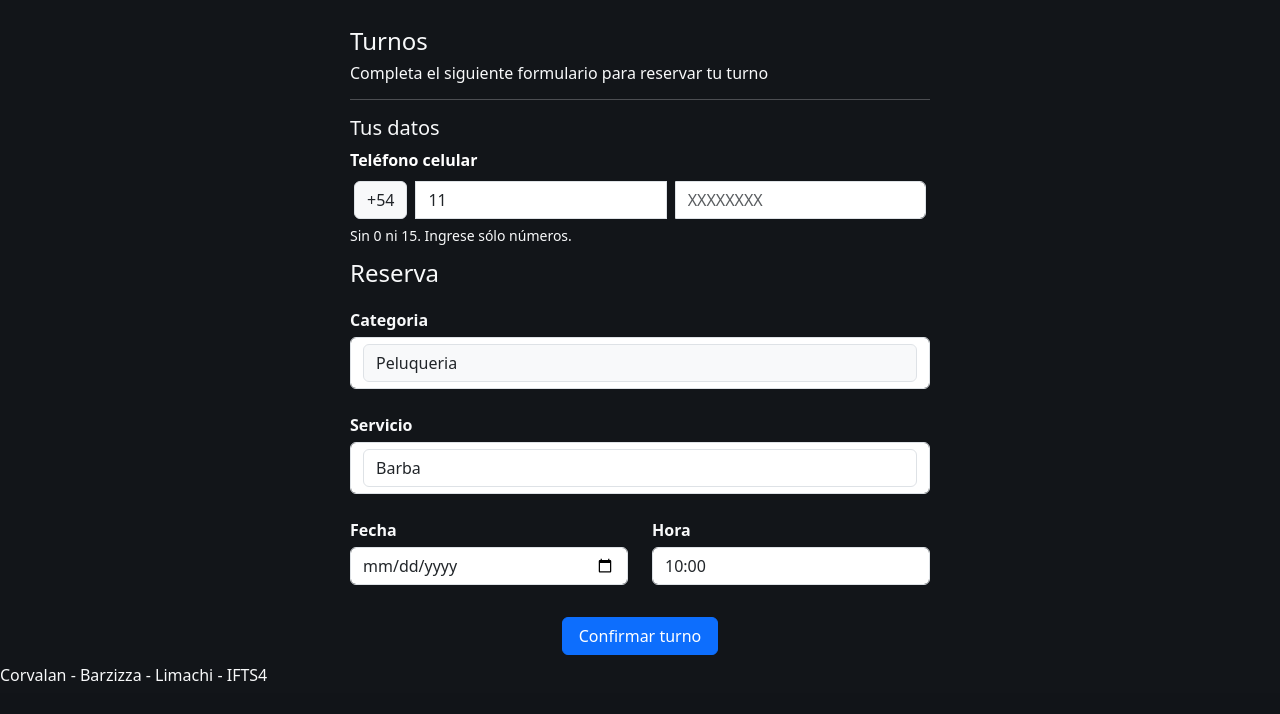
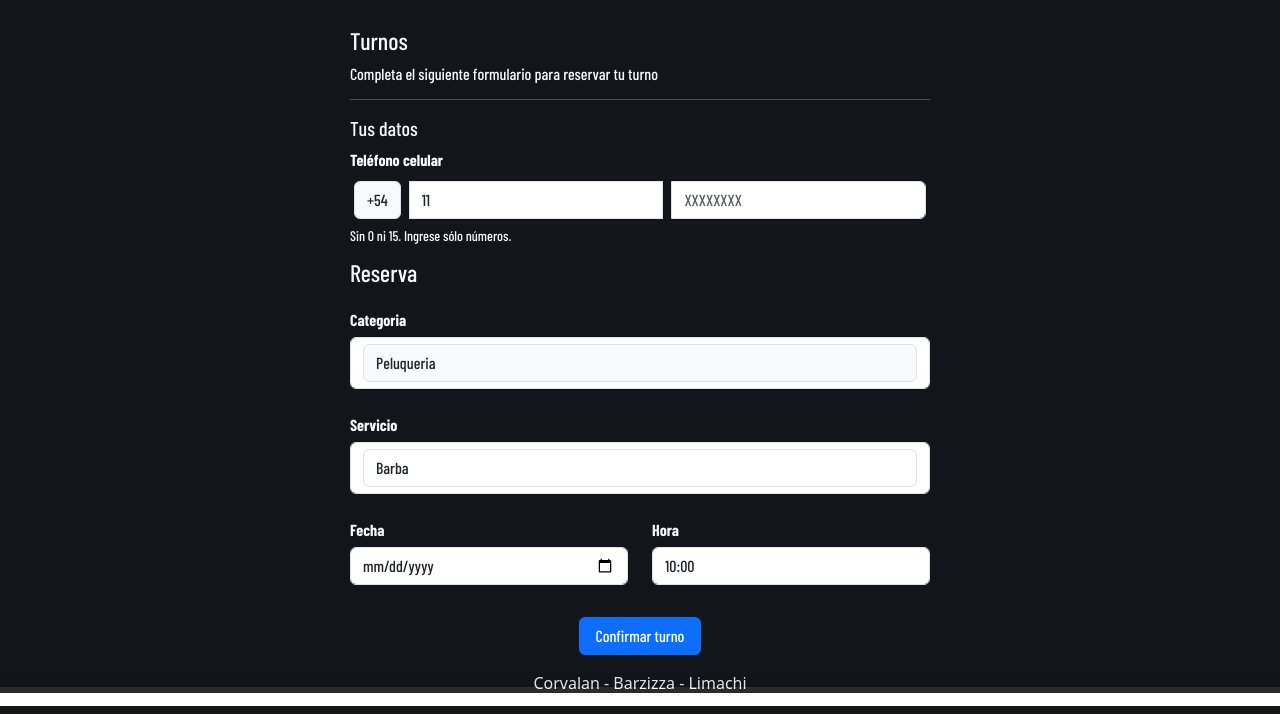
Before and after one commit to emilianocorv/barber-shop, a PHP site: page /turnos.php in a window 1280 px wide. Shown: the part 107-821 px from the top of the page. Before the commit the page ends 788 px from the top, so only its background shows below. Run offline with PHP 8.4, Linux system fonts and the light colour scheme; some web fonts are replaced.

Commit message:
se cambia fuente

```diff
--- a/contacto.php
+++ b/contacto.php
@@ -1,6 +1,6 @@
 <?php include('header.php')?>
 
-<section class="first container-fluid text-white d-flex justify-content-center">
+<section class="first main-font container-fluid text-white d-flex justify-content-center">
     <div class="col-12 col-md-8 col-lg-6 col-xl-6">
         <div class="px-4">
             <h4 class="mt-4">Comunicate con nosotros</h4>
--- a/footer.php
+++ b/footer.php
@@ -1,5 +1,5 @@
-<footer class="">
-      <p class="text-light h6">Corvalan - Barzizza - Limachi - IFTS4</p>
+<footer class="footer text-center" id="footer">
+      <p class="text-light h6">Corvalan - Barzizza - Limachi</p>
     </footer>
 
 
--- a/login.php
+++ b/login.php
@@ -1,6 +1,6 @@
 <?php include('header.php')?>
 
-<section class="first container-fluid text-white d-flex justify-content-center">
+<section class="first main-font container-fluid text-white d-flex justify-content-center">
 
         <div class="px-4 col-12 col-md-6 col-lg-6 col-xl-4">
          <h3 class="mt-4 text-center">Iniciar sesión</h3>
--- a/styles.css
+++ b/styles.css
@@ -5,7 +5,8 @@
   background-color: #121519;
 }
 
-body, #background {
+body,
+#background {
   background-color: #121519;
 }
 
@@ -35,12 +36,6 @@ html {
   background-color: #121519;
 }
 
-.cont {
-  height: 100vh;
-  background-color: lightskyblue;
-  border: 1px solid white;
-}
-
 .first {
   margin-top: 110px;
 }
@@ -58,7 +53,7 @@ html {
 
 /* Turnos */
 
-label{
+label {
   display: block;
   margin-bottom: 5px;
   font-weight: bold;
@@ -66,10 +61,11 @@ label{
 
 /* Footer */
 
-footer {
-  position: fixed;
+#footer {
+  position: sticky;
   left: 0;
   bottom: 0;
   min-width: 100%;
   max-width: 100%;
+  opacity: 0.9;
 }
--- a/turnos.php
+++ b/turnos.php
@@ -1,6 +1,6 @@
 <?php include 'header.php'; ?>
 
-<section class="first container-fluid d-flex justify-content-center text-light">
+<section class="first main-font container-fluid d-flex justify-content-center text-light">
     <div class="col-12 col-md-8 col-lg-6 col-xl-6">
     <div class="px-4">
         <h4 class="mt-4">Turnos</h4>
```
